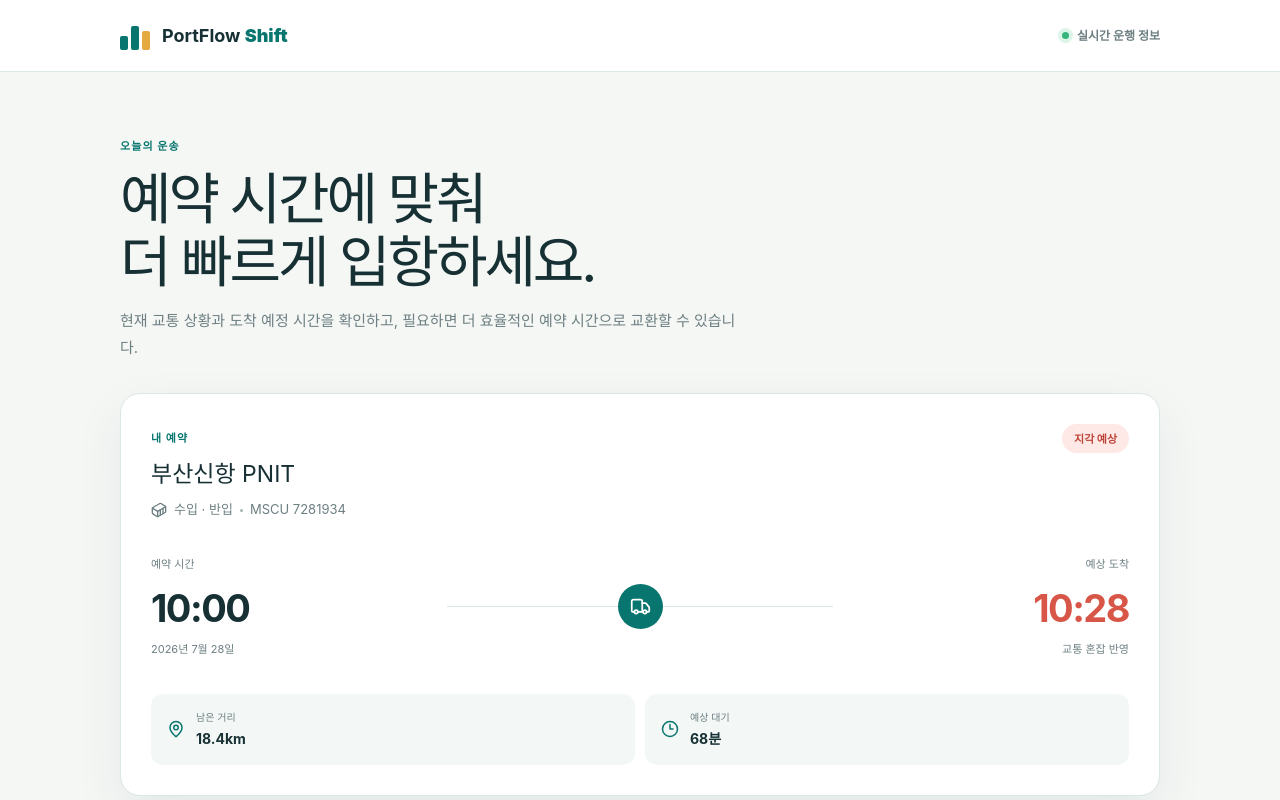
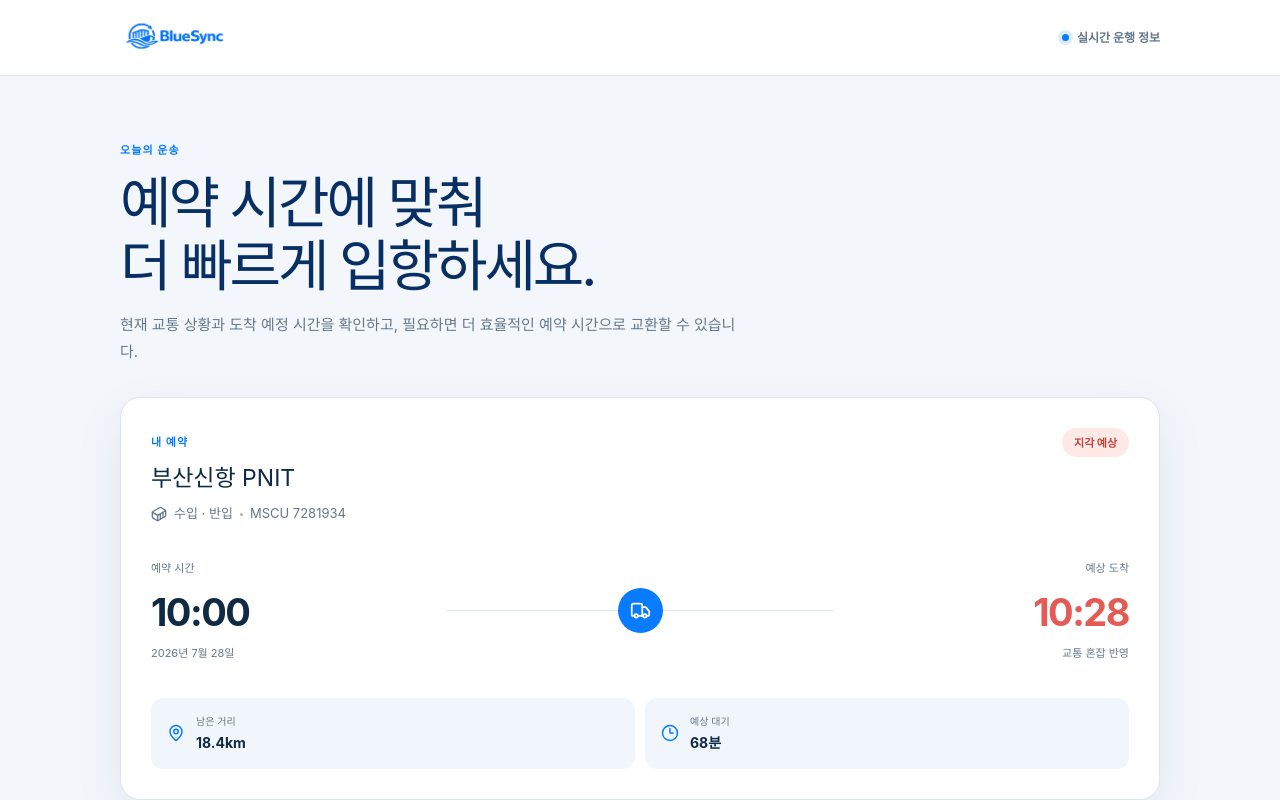
Before and after one commit to 333dfgfgf/portflow-shift, a Next.js app: page / in a window 1280 px wide. Shown: the top 800 px of the page. Built offline with nearby package versions, Linux system fonts and the light colour scheme.

Commit message:
Apply BlueSync brand identity

```diff
--- a/app/globals.css
+++ b/app/globals.css
@@ -1,5 +1,5 @@
 @import "tailwindcss";
-:root{--ink:#163034;--muted:#6d7f82;--line:#dce6e4;--teal:#08756e;--dark:#073f3b;--mint:#e7f5f2;--cream:#f5f7f5;--red:#d85648;--white:#fff}
+:root{--ink:#102a43;--muted:#66788a;--line:#d9e5f1;--teal:#087bff;--dark:#082f63;--mint:#e9f3ff;--cream:#f3f7fc;--red:#e35b54;--white:#fff}
 *{box-sizing:border-box}body{margin:0;background:var(--cream);color:var(--ink);font-family:Inter,Pretendard,"Noto Sans KR","Malgun Gothic",sans-serif}button{font:inherit;cursor:pointer}button:focus-visible{outline:3px solid #65cbc2;outline-offset:3px}.app{min-height:100vh}
 .topbar{height:72px;display:flex;align-items:center;justify-content:space-between;padding:0 max(24px,calc((100vw - 1040px)/2));background:rgba(255,255,255,.92);border-bottom:1px solid var(--line);backdrop-filter:blur(12px);position:sticky;top:0;z-index:10}.brand{display:flex;align-items:center;gap:11px;font-size:18px;font-weight:750}.brand b{color:var(--teal)}.logo{width:31px;height:29px;display:flex;align-items:flex-end;gap:3px}.logo i{display:block;width:8px;border-radius:2px;background:var(--teal)}.logo i:nth-child(1){height:14px}.logo i:nth-child(2){height:24px}.logo i:nth-child(3){height:19px;background:#e4a93f}.live{display:flex;align-items:center;gap:8px;color:var(--muted);font-size:12px;font-weight:700}.live i{width:7px;height:7px;border-radius:50%;background:#35b47c;box-shadow:0 0 0 4px #dcf5e9}
 .page{width:min(100% - 40px,1040px);margin:0 auto;padding:60px 0 100px}.intro{margin-bottom:32px}.intro>span,.label,.recommendation-title small{color:var(--teal);font-size:11px;font-weight:850;letter-spacing:.1em}.intro h1{margin:12px 0 15px;font-size:clamp(36px,5vw,56px);line-height:1.12;letter-spacing:-.055em}.intro p{max-width:620px;margin:0;color:var(--muted);font-size:15px;line-height:1.75}
@@ -9,3 +9,14 @@
 .recommendation{margin-top:18px}.recommendation-title{display:flex;align-items:flex-start;gap:15px}.spark{width:46px;height:46px;display:grid;place-items:center;flex:0 0 auto;border-radius:12px;background:var(--mint);color:var(--teal)}.recommendation-title h2{margin:6px 0;font-size:22px}.recommendation-title p{margin:0;color:var(--muted);font-size:13px;line-height:1.6}.comparison{display:grid;grid-template-columns:1fr 48px 1fr;align-items:center;margin:25px 0}.schedule-card{padding:20px;border:1px solid var(--line);border-radius:13px}.schedule-card span{color:var(--muted);font-size:11px}.schedule-card strong{display:block;margin:8px 0 4px;font-size:27px}.schedule-card p{margin:0;color:var(--muted);font-size:12px}.swap-icon{width:39px;height:39px;display:grid;place-items:center;justify-self:center;border-radius:50%;background:var(--teal);color:#fff}.primary{height:49px;display:flex;align-items:center;justify-content:center;gap:8px;padding:0 22px;border:0;border-radius:11px;background:var(--teal);color:#fff;font-weight:800}.recommendation>.primary{width:100%}
 .modal-backdrop{position:fixed;inset:0;z-index:100;display:grid;place-items:center;padding:20px;background:rgba(7,34,35,.58);backdrop-filter:blur(5px)}.modal{width:min(420px,100%);padding:31px;border-radius:19px;background:#fff;text-align:center}.modal-icon{width:56px;height:56px;display:grid;place-items:center;margin:0 auto;border-radius:50%;background:var(--mint);color:var(--teal)}.modal h2{margin:18px 0 10px}.modal>p{margin:0;color:var(--muted);font-size:13px;line-height:1.7}.modal>p b{color:var(--ink)}.saving{display:flex;justify-content:space-between;margin:20px 0;padding:15px;border-radius:10px;background:#f0f7f5;font-size:13px}.saving strong{color:var(--teal)}.modal .primary{width:100%}.cancel{width:100%;height:44px;border:0;background:transparent;color:var(--muted);font-weight:700}
 @media(max-width:640px){.topbar{height:62px;padding:0 18px}.brand{font-size:15px}.live{font-size:0}.page{width:min(100% - 28px,1040px);padding:35px 0 70px}.intro h1{font-size:36px}.intro p{font-size:13px}.reservation,.recommendation{padding:21px;border-radius:16px}.reservation-head h2{font-size:19px}.schedule{grid-template-columns:1fr 70px 1fr;margin:30px 0}.schedule strong{font-size:27px}.facts{grid-template-columns:1fr}.recommendation-title h2{font-size:18px}.comparison{grid-template-columns:1fr;margin:20px 0;gap:9px}.swap-icon{transform:rotate(90deg)}.success{align-items:flex-start}}
+
+/* BlueSync brand theme */
+.topbar{height:76px;background:rgba(255,255,255,.94)}
+.brand{height:56px;display:flex;align-items:center}
+.brand img{display:block;width:174px;height:54px;object-fit:contain;object-position:left center}
+.live i{background:#087bff;box-shadow:0 0 0 4px #dcecff}
+.intro h1{color:var(--dark)}
+.reservation,.recommendation{box-shadow:0 18px 50px rgba(8,47,99,.08)}
+.facts>div{background:#f1f6fc}
+.modal-backdrop{background:rgba(4,27,57,.62)}
+@media(max-width:640px){.topbar{height:66px}.brand{height:48px}.brand img{width:145px;height:46px}}
--- a/app/layout.tsx
+++ b/app/layout.tsx
@@ -1,11 +1,11 @@
 import type { Metadata, Viewport } from "next";
 import "./globals.css";
 export const metadata: Metadata = {
-  title: "PortFlow Shift | 항만 예약 교환",
+  title: "BlueSync | 항만 예약 교환",
   description: "도착 예정 시간을 확인하고 더 효율적인 항만 예약 시간으로 교환하세요.",
   manifest: "/manifest.webmanifest",
 };
-export const viewport: Viewport = { themeColor: "#073f3b" };
+export const viewport: Viewport = { themeColor: "#082f63" };
 export default function RootLayout({children}:{children:React.ReactNode}) {
   return <html lang="ko"><body>{children}</body></html>;
 }
--- a/app/page.tsx
+++ b/app/page.tsx
@@ -45,7 +45,7 @@ export default function PortFlowShift() {
 
   return <main className="app">
     <header className="topbar">
-      <div className="brand"><Logo /><span>PortFlow <b>Shift</b></span></div>
+      <div className="brand"><img src="/brand/bluesync-logo.png" alt="BlueSync" /></div>
       <span className="live"><i /> 실시간 운행 정보</span>
     </header>
 
@@ -106,7 +106,6 @@ export default function PortFlowShift() {
   </main>;
 }
 
-function Logo() { return <span className="logo" aria-hidden="true"><i /><i /><i /></span>; }
 function ScheduleCard({ label, truck }: { label: string; truck: Truck }) {
   return <article className="schedule-card"><span>{label}</span><strong>{truck.reservationTime}</strong><p>{truck.terminalName}</p></article>;
 }
```
Also changed, not shown: public/brand/bluesync-logo.png (added), public/manifest.webmanifest.
